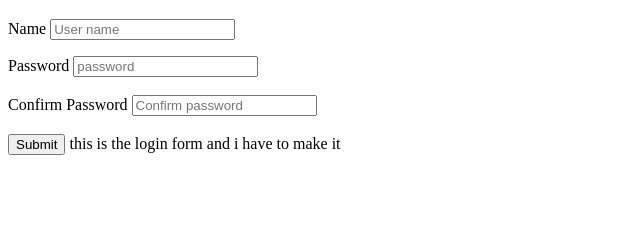
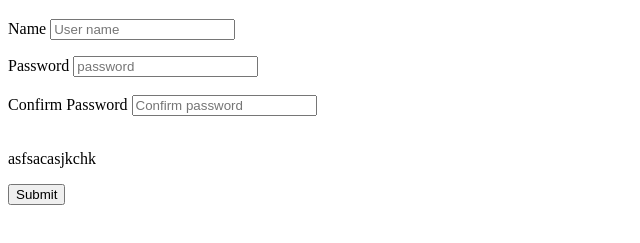
Before and after one commit to vivekthapa22/js_training, a plain HTML site: page index.html in a window 1280 px wide. Shown: the part 61-304 px from the top of the page, without its empty margins (0-640 px from the left). Drawn offline with Linux system fonts and the light colour scheme.

Commit message:
2nd change

```diff
--- a/index.html
+++ b/index.html
@@ -24,11 +24,12 @@
         <label for="password">Confirm Password</label>
         <input id="password2" name="Confirm password" placeholder="Confirm password" type="password">
     </div> <br>
+    <p> asfsacasjkchk</p>
 
 
 
     <button type="submit" onclick="checkpassword()">Submit</button>
-    this is the login form and i have to make it
+
 </form>
 </body>
 </html>
```
